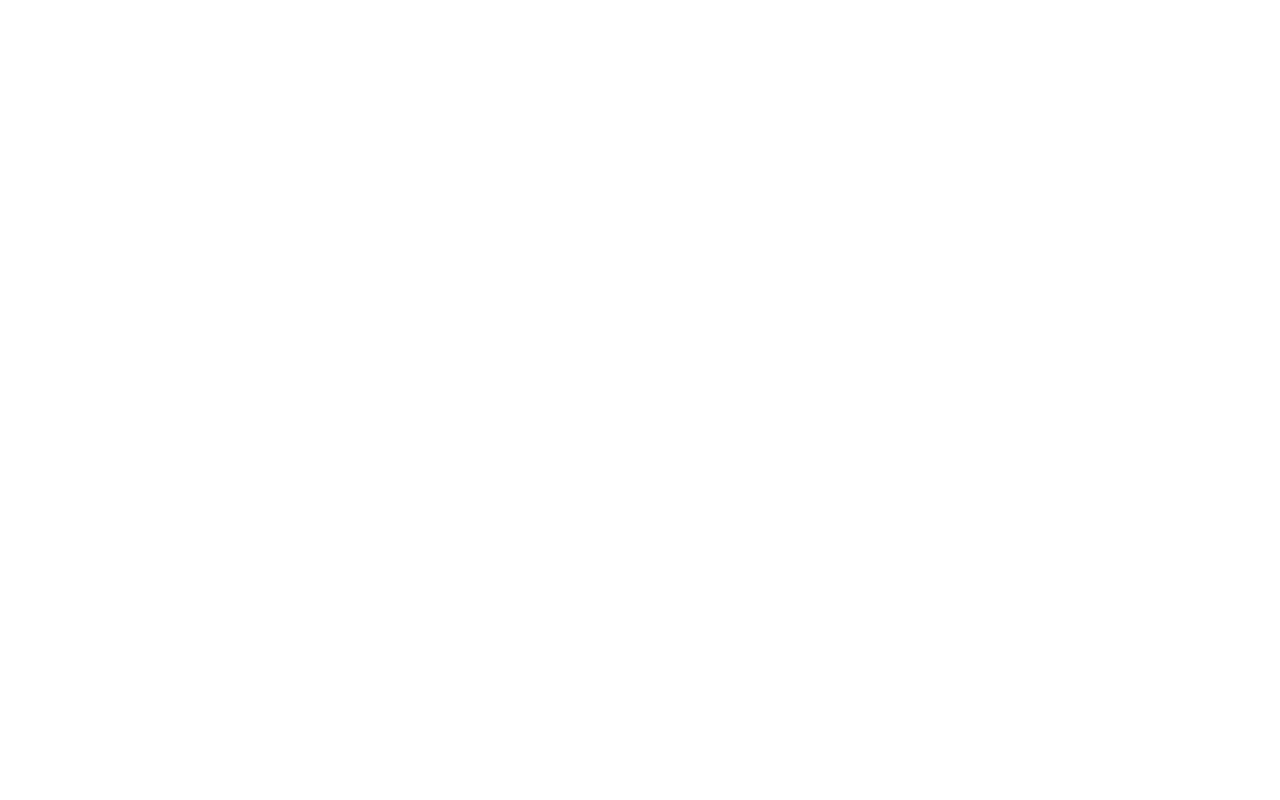
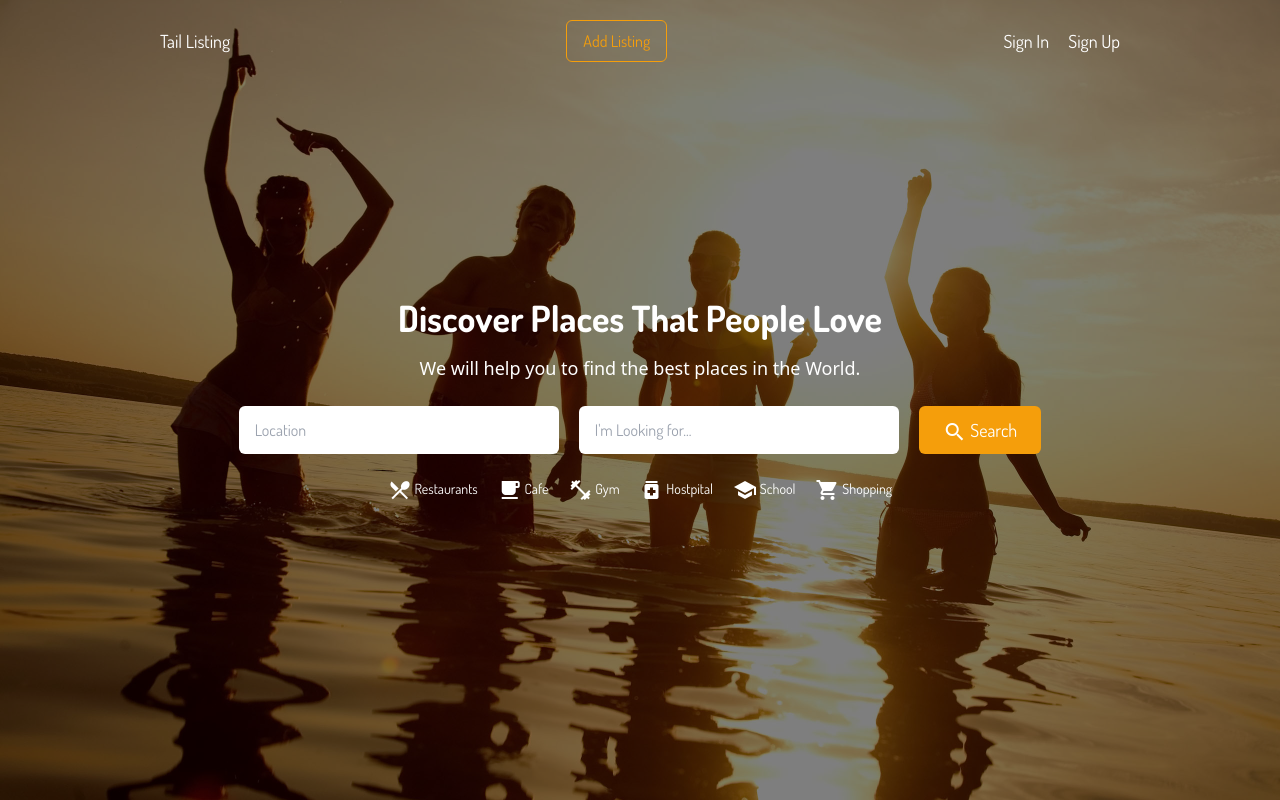
Before and after one commit to un4ckn0wl3z/tailwind-landing, a website: page 1.novice/tListing/index.html in a window 1280 px wide. Drawn offline with Linux system fonts and the light colour scheme.

Commit message:
add simple page

```diff
--- a/1.novice/tListing/index.html
+++ b/1.novice/tListing/index.html
@@ -6,8 +6,92 @@
     <meta name="viewport" content="width=device-width, initial-scale=1.0">
     <title>Tail Listing</title>
     <link rel="stylesheet" href="dist/css/output.css">
+    <link rel="stylesheet" href="https://fonts.googleapis.com/icon?family=Material+Icons">
 </head>
 <body>
-
+    <nav class="absolute right-0 left-0 z-10 text-white">
+        <div class="w-9/12 mx-auto py-5 flex justify-between items-center font-dosis">
+            <div>
+                <a href="" class="text-lg">Tail Listing</a>
+            </div>
+            <div>
+                <button class="py-2 px-4 rounded-md border border-amber-500 bg-transparent text-amber-500 hover:bg-amber-500 hover:text-white transition-all">
+                    Add Listing
+                </button>
+            </div>
+            <div class="space-x-4">
+                <button class="text-lg">Sign In</button>
+                <button class="text-lg">Sign Up</button>
+            </div>
+        </div>
+    </nav>
+    <div class="relative h-screen">
+        <img src="/src/assets/images/411178.jpg" alt="" class="h-full w-full object-cover">
+        <div class="absolute inset-0 bg-black/50"></div>
+        <div class="absolute inset-0 h-full w-full">
+            <div class="flex min-h-full w-full items-center justify-center">
+                <div class="space-y-6">
+                    <div class="text-white text-center">
+                        <p class="text-4xl capitalize font-bold mb-4 font-dosis">Discover places that people love</p>
+                        <p class="text-lg">We will help you to find the best places in the World.</p>
+                    </div>
+                    <div class="flex gap-5 font-dosis">
+                        <div>
+                            <input type="text" placeholder="Location" class="rounded-md w-80 bg-white text-gray-600 py-3 px-4 focus:outline-none">
+                        </div>
+                        <div>
+                            <input type="text" placeholder="I'm Looking for..." class="rounded-md w-80 bg-white text-gray-600 py-3 px-4 focus:outline-none">
+                        </div>
+                        <div>
+                            <button class="rounded-md py-2.5 px-6 bg-amber-500 text-lg text-white hover:bg-amber-600">
+                                <span class="material-icons align-middle hidden md:inline-flex">search</span>
+                                Search
+                            </button>
+                        </div>
+                    </div>
+                    <div class="font-dosis">
+                        <ul class="flex gap-5 justify-center text-sm text-white">
+                            <li class="capitalize">
+                                <a href="#" class="hover:text-amber-500">
+                                    <span class="material-icons align-middle hidden md:inline-flex">restaurant_menu</span>
+                                    restaurants
+                                </a>
+                            </li>
+                            <li class="capitalize">
+                                <a href="#" class="hover:text-amber-500">
+                                    <span class="material-icons align-middle hidden md:inline-flex">local_cafe</span>
+                                    cafe
+                                </a>
+                            </li>
+                            <li class="capitalize">
+                                <a href="#" class="hover:text-amber-500">
+                                    <span class="material-icons align-middle hidden md:inline-flex">fitness_center</span>
+                                    gym
+                                </a>
+                            </li>
+                            <li class="capitalize">
+                                <a href="#" class="hover:text-amber-500">
+                                    <span class="material-icons align-middle hidden md:inline-flex">medication</span>
+                                    hostpital
+                                </a>
+                            </li>
+                            <li class="capitalize">
+                                <a href="#" class="hover:text-amber-500">
+                                    <span class="material-icons align-middle hidden md:inline-flex">school</span>
+                                    school
+                                </a>
+                            </li>
+                            <li class="capitalize">
+                                <a href="#" class="hover:text-amber-500">
+                                    <span class="material-icons align-middle hidden md:inline-flex">shopping_cart</span>
+                                    shopping
+                                </a>
+                            </li>
+                        </ul>
+                    </div>
+                </div>
+            </div>
+        </div>
+    </div>
 </body>
 </html>
--- a/1.novice/tListing/src/css/input.css
+++ b/1.novice/tListing/src/css/input.css
@@ -1,3 +1,4 @@
+@import url('https://fonts.googleapis.com/css2?family=Dosis:wght@200;300;400;500;600;700;800&display=swap');
 @tailwind base;
 @tailwind components;
 @tailwind utilities;
--- a/1.novice/tListing/tailwind.config.js
+++ b/1.novice/tListing/tailwind.config.js
@@ -1,18 +1,10 @@
 module.exports = {
-  content: ["*.{html}"],
+  content: ["*.{html,js}"],
   theme: {
     extend: {
-      colors: {
-        'blue': '#1fb6ff',
-        'purple': '#7e5bef',
-        'pink': '#ff49db',
-        'orange': '#ff7849',
-        'green': '#13ce66',
-        'yellow': '#ffc82c',
-        'gray-dark': '#273444',
-        'gray': '#8492a6',
-        'gray-light': '#d3dce6',
-      },
+      fontFamily: {
+        'dosis': ['Dosis', 'sans-serif']
+      }
     },
   },
   plugins: [],
```
Also changed, not shown: 1.novice/tListing/dist/css/output.css, 1.novice/tListing/src/assets/images/411178.jpg (added).
